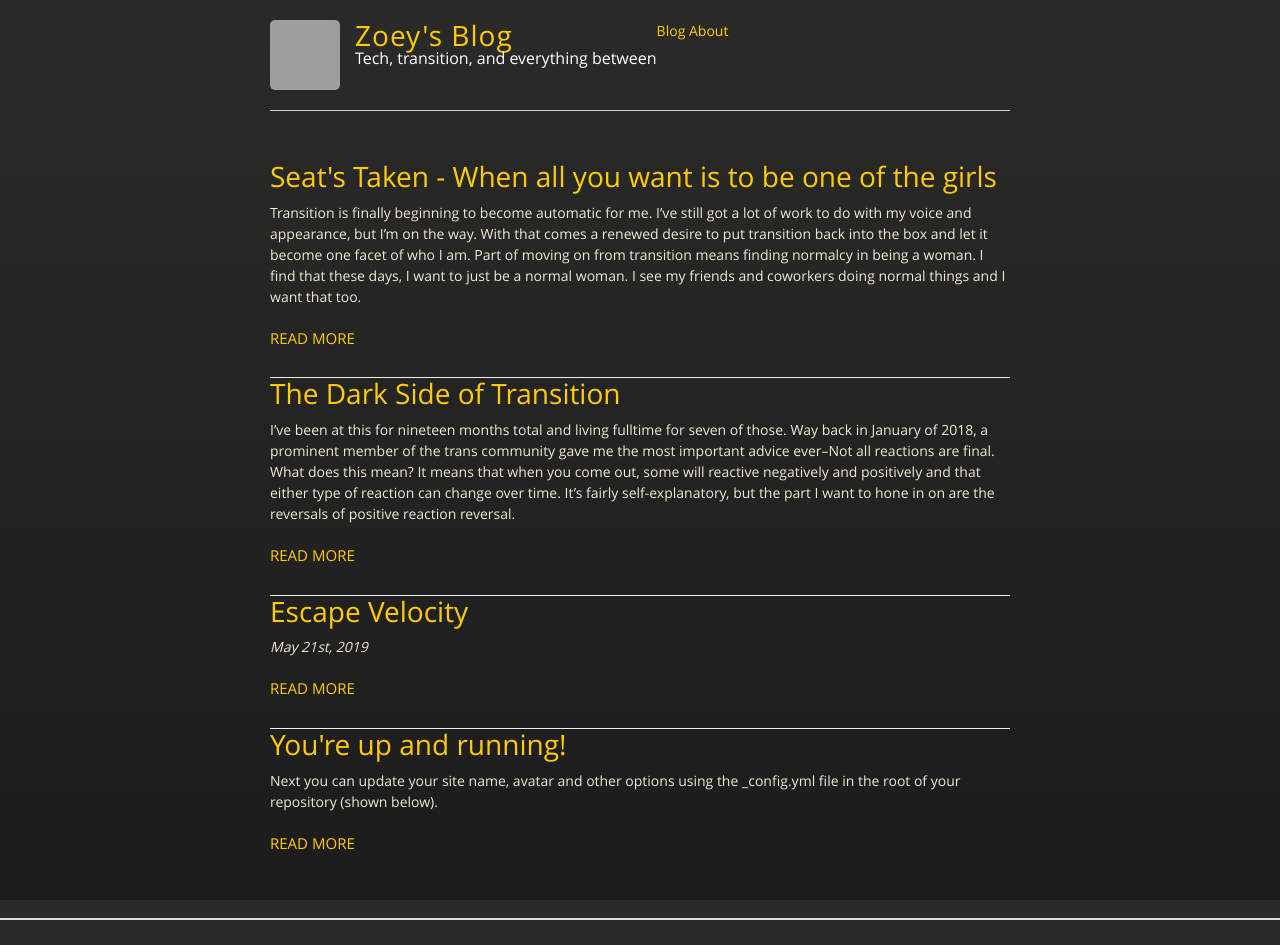
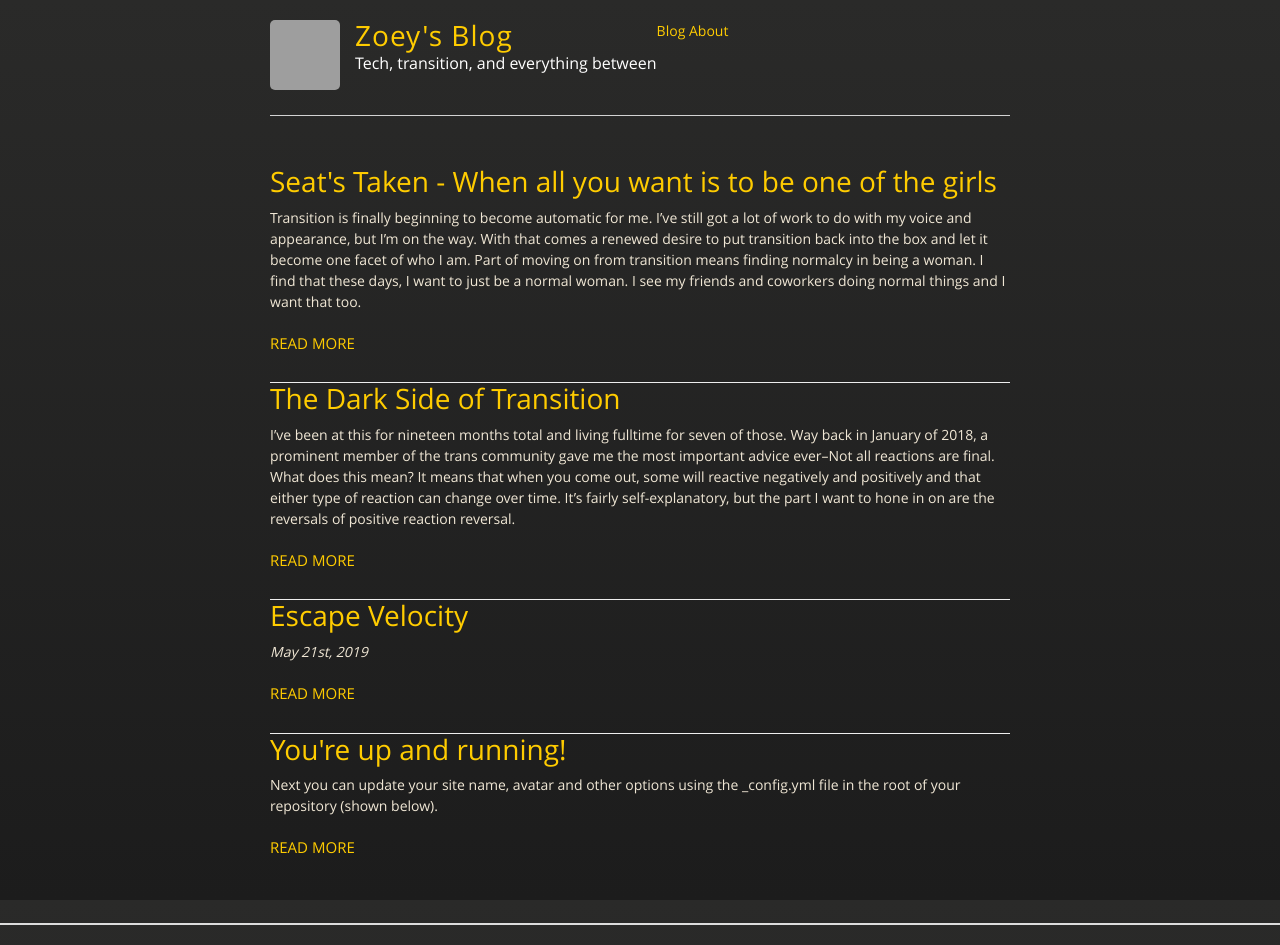
Before and after one commit to zoeysaurusrex/zoeysaurusrex.github.io, a Jekyll site: the page built from index.html, in a window 1280 px wide. Built offline with Jekyll 4.4.1, drawn with Linux system fonts in a browser that asks for light colours; grey boxes are pictures that could not be loaded.

Commit message:
Update jekyll-theme-midnight.scss

```diff
--- a/_sass/jekyll-theme-midnight.scss
+++ b/_sass/jekyll-theme-midnight.scss
@@ -354,7 +354,6 @@ img {
 }
 
 .site-description {
-  margin: -5px 0 0 0;
   color: white;
   font-size: 16px;
 
```
